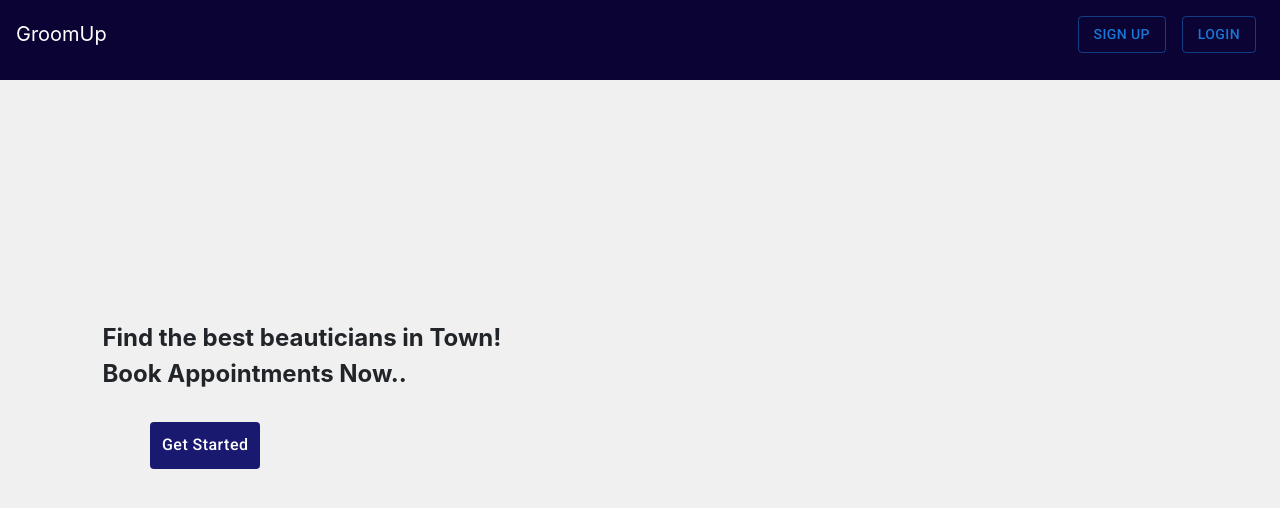
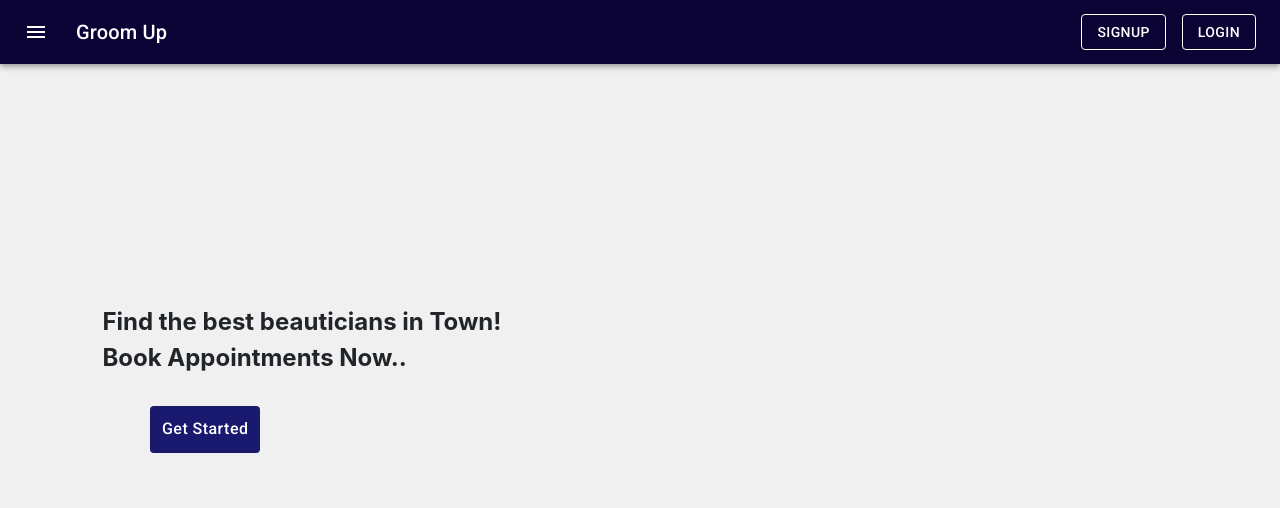
Before and after one commit to sooraj667/Booking-App, a React (Create React App) app in the folder frontend/: page / in a window 1280 px wide. Shown: the top 508 px of the page. Built offline with nearby package versions, Linux system fonts and the light colour scheme.

Commit message:
fourth commit

```diff
--- a/frontend/src/components/users/beautician/services/Services.js
+++ b/frontend/src/components/users/beautician/services/Services.js
@@ -86,21 +86,28 @@
               component="h1"
               sx={{ marginLeft: "30%", color: "#080000", paddingTop: "15px" }}
             >
-              Efficient
-              <Stack spacing={2}>
+              Efficient in
+              </Typography>
+              <Stack spacing={2} sx={{
+                marginLeft:"80px",
+                marginBottom:"20px"
+              }}>
                 <h2>{statedatas.value.expertin.name}</h2>
+                </Stack>
                 <Avatar
                   sx={{
                     width: 225,
                     height: 225,
                     borderRadius: "4px",
                     objectFit: "cover",
+                    marginLeft:"60px"
+
                   }}
                 >
-                  <img src={statedatas.value.expertin.image} alt="" />
+                  <img   src={statedatas.value.expertin.image} alt="" />
                 </Avatar>
-              </Stack>
-            </Typography>
+
+
           </Paper>
         </Grid>
         <Grid xs={6}>
--- a/frontend/src/components/users/header/Header.js
+++ b/frontend/src/components/users/header/Header.js
@@ -2,78 +2,152 @@
 import "./Header.css";
 import { Link } from "react-router-dom";
 import { useDispatch, useSelector } from "react-redux";
-import { Button } from "@mui/material";
+
 import Cookies from "js-cookie";
+import AppBar from "@mui/material/AppBar";
+import Box from "@mui/material/Box";
+import Toolbar from "@mui/material/Toolbar";
+import Typography from "@mui/material/Typography";
+import Button from "@mui/material/Button";
+import IconButton from "@mui/material/IconButton";
+import MenuIcon from "@mui/icons-material/Menu";
+
 const Header = () => {
-
   const datas = useSelector((state) => state.login);
 
-  const handleLogout=()=>{
-    localStorage.removeItem("singledetails-B")
-    Cookies.remove("accesstoken-B")
-  }
+  const handleLogout = () => {
+    localStorage.removeItem("singledetails-B");
+    Cookies.remove("accesstoken-B");
+  };
   return (
-    <div className="header">
-      <nav class="navbar navbar-expand-lg navbar-dark">
-        <a class="navbar-brand" href="#">
-          GroomUp
-        </a>
-        <button
-          class="navbar-toggler"
-          type="button"
-          data-toggle="collapse"
-          data-target="#navbarNav"
-          aria-controls="navbarNav"
-          aria-expanded="false"
-          aria-label="Toggle navigation"
+    <Box sx={{ flexGrow: 1 }}>
+      <AppBar
+        position="static"
+        sx={{
+          backgroundColor: "#0c0335",
+        }}
       >
-          <span class="navbar-toggler-icon"></span>
-        </button>
+        <Toolbar>
+          <IconButton
+            size="large"
+            edge="start"
+            color="inherit"
+            aria-label="menu"
+            sx={{ mr: 2 }}
+          >
+            <MenuIcon />
+          </IconButton>
+          <Typography variant="h6" component="div" sx={{ flexGrow: 1 }}>
+          Groom Up
+          </Typography>
 
-        <div class="collapse navbar-collapse" id="navbarNav">
-          <ul class="navbar-nav ml-auto">
           {datas.value.accesstoken ? (
             <>
-
-              <li class="nav-item active">
-                <a class="nav-link" href="#">
               <Link to="/loginbeautician">
-                    <button className="btn navbtn" onClick={handleLogout}> Logout</button>
+                <Button
+                  onClick={handleLogout}
+                  variant="outlined"
+                  color="inherit"
+                  sx={{
+                    color: "white",
+                  }}
+                >
+                  Logout
+                </Button>
               </Link>
-                </a>
-              </li>
-              <li class="nav-item active">
-                <a class="nav-link" href="#">
-
-                  <img className="profileimage" src="https://m.media-amazon.com/images/M/MV5BNWRkMDdjNTYtYTk5ZS00ZThlLTlhMDctZGQ1YTI1NjE0MGUwXkEyXkFqcGdeQXVyMjkxNzQ1NDI@._V1_.jpg" alt="" />
-
-                </a>
-              </li>
-
             </>
-
           ) : (
             <>
-                <li class="nav-item active">
-                  <a class="nav-link" href="#">
               <Link to="/signup">
-                      <Button variant="outlined"> Sign up</Button>
+                <Button
+                  className="mr-3"
+                  variant="outlined"
+                  color="inherit"
+                  sx={{
+                    color: "white",
+                  }}
+                >
+                  Signup
+                </Button>
               </Link>
-                  </a>
-                </li>
-                <li class="nav-item">
-                  <a class="nav-link" href="#">
+
               <Link to="/login">
-                      <Button variant="outlined">Login</Button>
+                <Button
+                  variant="outlined"
+                  color="inherit"
+                  sx={{
+                    color: "white",
+                  }}
+                >
+                  Login
+                </Button>
               </Link>
-                  </a>
-                </li>
             </>
           )}
-          </ul>
-        </div>
-      </nav>
-    </div>
+        </Toolbar>
+      </AppBar>
+    </Box>
+    // <div className="header">
+    //   <nav class="navbar navbar-expand-lg navbar-dark">
+    //     <a class="navbar-brand" href="#">
+    //       GroomUp
+    //     </a>
+    //     <button
+    //       class="navbar-toggler"
+    //       type="button"
+    //       data-toggle="collapse"
+    //       data-target="#navbarNav"
+    //       aria-controls="navbarNav"
+    //       aria-expanded="false"
+    //       aria-label="Toggle navigation"
+    //     >
+    //       <span class="navbar-toggler-icon"></span>
+    //     </button>
+
+    //     <div class="collapse navbar-collapse" id="navbarNav">
+    //       <ul class="navbar-nav ml-auto">
+    //         {datas.value.accesstoken ? (
+    //           <>
+
+    //           <li class="nav-item active">
+    //             <a class="nav-link" href="#">
+    //               <Link to="/loginbeautician">
+    //                 <button className="btn navbtn" onClick={handleLogout}> Logout</button>
+    //               </Link>
+    //             </a>
+    //           </li>
+    //           <li class="nav-item active">
+    //             <a class="nav-link" href="#">
+
+    //               <img className="profileimage" src="https://m.media-amazon.com/images/M/MV5BNWRkMDdjNTYtYTk5ZS00ZThlLTlhMDctZGQ1YTI1NjE0MGUwXkEyXkFqcGdeQXVyMjkxNzQ1NDI@._V1_.jpg" alt="" />
+
+    //             </a>
+    //           </li>
+
+    //           </>
+
+    //         ) : (
+    //           <>
+    //             <li class="nav-item active">
+    //               <a class="nav-link" href="#">
+    //                 <Link to="/signup">
+    //                   <Button variant="outlined"> Sign up</Button>
+    //                 </Link>
+    //               </a>
+    //             </li>
+    //             <li class="nav-item">
+    //               <a class="nav-link" href="#">
+    //                 <Link to="/login">
+    //                   <Button variant="outlined">Login</Button>
+    //                 </Link>
+    //               </a>
+    //             </li>
+    //           </>
+    //         )}
+    //       </ul>
+    //     </div>
+    //   </nav>
+    // </div>
   );
 };
 
--- a/frontend/src/components/users/header/HeaderDashboard.js
+++ b/frontend/src/components/users/header/HeaderDashboard.js
@@ -1,90 +1,151 @@
-import React from 'react'
-import { useSelector } from 'react-redux'
-import { Link } from 'react-router-dom'
-import Cookies from 'js-cookie'
+import React from "react";
+import { useSelector } from "react-redux";
+import { Link } from "react-router-dom";
+import Cookies from "js-cookie";
+
+import AppBar from "@mui/material/AppBar";
+import Box from "@mui/material/Box";
+import Toolbar from "@mui/material/Toolbar";
+import Typography from "@mui/material/Typography";
+import Button from "@mui/material/Button";
+import IconButton from "@mui/material/IconButton";
+import MenuIcon from "@mui/icons-material/Menu";
 const HeaderDashboard = () => {
-    const datas=useSelector((state)=>state.login)
-    const handleLogoutB=()=>{
-        localStorage.removeItem("singledetails-B")
-        localStorage.removeItem("expertin-B")
-        Cookies.remove("accesstoken-B")
-      }
-      const handleLogoutC=()=>{
-        localStorage.removeItem("singledetails-C")
-        Cookies.remove("accesstoken-C")
-      }
+  const datas = useSelector((state) => state.login);
+  const handleLogoutB = () => {
+    localStorage.removeItem("singledetails-B");
+    localStorage.removeItem("expertin-B");
+    Cookies.remove("accesstoken-B");
+  };
+  const handleLogoutC = () => {
+    localStorage.removeItem("singledetails-C");
+    Cookies.remove("accesstoken-C");
+  };
   return (
-    <div className="header">
-      <nav class="navbar navbar-expand-lg navbar-dark">
-        <a class="navbar-brand" href="#">
-          GroomUp
-        </a>
-        <button
-          class="navbar-toggler"
-          type="button"
-          data-toggle="collapse"
-          data-target="#navbarNav"
-          aria-controls="navbarNav"
-          aria-expanded="false"
-          aria-label="Toggle navigation"
-        >
-          <span class="navbar-toggler-icon"></span>
-        </button>
+    <Box sx={{ flexGrow: 1 }}>
+      <AppBar
+        position="static"
+        sx={{
+          backgroundColor: "#0c0335",
+        }}
+      >
+        <Toolbar>
+          <IconButton
+            size="large"
+            edge="start"
+            color="inherit"
+            aria-label="menu"
+            sx={{ mr: 2 }}
+          >
+            <MenuIcon />
+          </IconButton>
+          <Typography variant="h6" component="div" sx={{ flexGrow: 1 }}>
+            Groom Up
+          </Typography>
 
-        <div class="collapse navbar-collapse" id="navbarNav">
-          <ul class="navbar-nav ml-auto">
-            {datas.value.accesstoken && (
-              <>
+          <Link to="/loginbeautician">
+            <Button
+              variant="outlined"
+              color="inherit"
+              sx={{
+                color: "white",
+              }}
+              onClick={handleLogoutB}
+            >
+              LogoutB
+            </Button>
+          </Link>
 
-              <li class="nav-item active">
-                <a class="nav-link" href="#">
-                  <Link to="/loginbeautician">
-                    <button className="btn navbtn" onClick={handleLogoutB}> LogoutB</button>
-                  </Link>
-                </a>
-              </li>
-              <li class="nav-item active">
-                <a class="nav-link" href="#">
+          {datas.value.accesstokenC && (
+            <>
+              <Link to="/loginbeautician">
+                <Button
+                  variant="outlined"
+                  color="inherit"
+                  sx={{
+                    color: "white",
+                  }}
+                  onClick={handleLogoutC}
+                >
+                  LogoutB
+                </Button>
+              </Link>
+            </>
+          )}
+        </Toolbar>
+      </AppBar>
+    </Box>
 
-                  <img className="profileimage" src="https://m.media-amazon.com/images/M/MV5BNWRkMDdjNTYtYTk5ZS00ZThlLTlhMDctZGQ1YTI1NjE0MGUwXkEyXkFqcGdeQXVyMjkxNzQ1NDI@._V1_.jpg" alt="" />
+    // <div className="header">
+    //   <nav class="navbar navbar-expand-lg navbar-dark">
+    //     <a class="navbar-brand" href="#">
+    //       GroomUp
+    //     </a>
+    //     <button
+    //       class="navbar-toggler"
+    //       type="button"
+    //       data-toggle="collapse"
+    //       data-target="#navbarNav"
+    //       aria-controls="navbarNav"
+    //       aria-expanded="false"
+    //       aria-label="Toggle navigation"
+    //     >
+    //       <span class="navbar-toggler-icon"></span>
+    //     </button>
 
-                </a>
-              </li>
+    //     <div class="collapse navbar-collapse" id="navbarNav">
+    //       <ul class="navbar-nav ml-auto">
+    //         {datas.value.accesstoken && (
+    //           <>
 
-              </>
+    //           <li class="nav-item active">
+    //             <a class="nav-link" href="#">
+    //               <Link to="/loginbeautician">
+    //                 <button className="btn navbtn" onClick={handleLogoutB}> LogoutB</button>
+    //               </Link>
+    //             </a>
+    //           </li>
+    //           <li class="nav-item active">
+    //             <a class="nav-link" href="#">
 
-            ) }
+    //               <img className="profileimage" src="https://m.media-amazon.com/images/M/MV5BNWRkMDdjNTYtYTk5ZS00ZThlLTlhMDctZGQ1YTI1NjE0MGUwXkEyXkFqcGdeQXVyMjkxNzQ1NDI@._V1_.jpg" alt="" />
 
+    //             </a>
+    //           </li>
 
-            {
-                datas.value.accesstokenC && (
-                    <>
+    //           </>
 
-                    <li class="nav-item active">
-                      <a class="nav-link" href="#">
-                        <Link to="/logincustomer">
-                          <button className="btn navbtn" onClick={handleLogoutC}> LogoutC</button>
-                        </Link>
-                      </a>
-                    </li>
-                    <li class="nav-item active">
-                      <a class="nav-link" href="#">
+    //         ) }
 
-                        <img className="profileimage" src="https://m.media-amazon.com/images/M/MV5BNWRkMDdjNTYtYTk5ZS00ZThlLTlhMDctZGQ1YTI1NjE0MGUwXkEyXkFqcGdeQXVyMjkxNzQ1NDI@._V1_.jpg" alt="" />
+    //         {
+    //             datas.value.accesstokenC && (
+    //                 <>
 
-                      </a>
-                    </li>
+    //                 <li class="nav-item active">
+    //                   <a class="nav-link" href="#">
+    //                     <Link to="/logincustomer">
+    //                       <button className="btn navbtn" onClick={handleLogoutC}> LogoutC</button>
+    //                     </Link>
+    //                   </a>
+    //                 </li>
+    //                 <li class="nav-item active">
+    //                   <a class="nav-link" href="#">
 
-                    </>
+    //                     <img className="profileimage" src="https://m.media-amazon.com/images/M/MV5BNWRkMDdjNTYtYTk5ZS00ZThlLTlhMDctZGQ1YTI1NjE0MGUwXkEyXkFqcGdeQXVyMjkxNzQ1NDI@._V1_.jpg" alt="" />
 
-                  )
+    //                   </a>
+    //                 </li>
 
-            }
-          </ul>
-        </div>
-      </nav>
-    </div>
-  )
-}
+    //                 </>
 
-export default HeaderDashboard
+    //               )
+
+    //         }
+    //       </ul>
+    //     </div>
+    //   </nav>
+    // </div>
+  );
+};
+
+export default HeaderDashboard;
```
Lines whose indentation alone changed are shown as unchanged.
